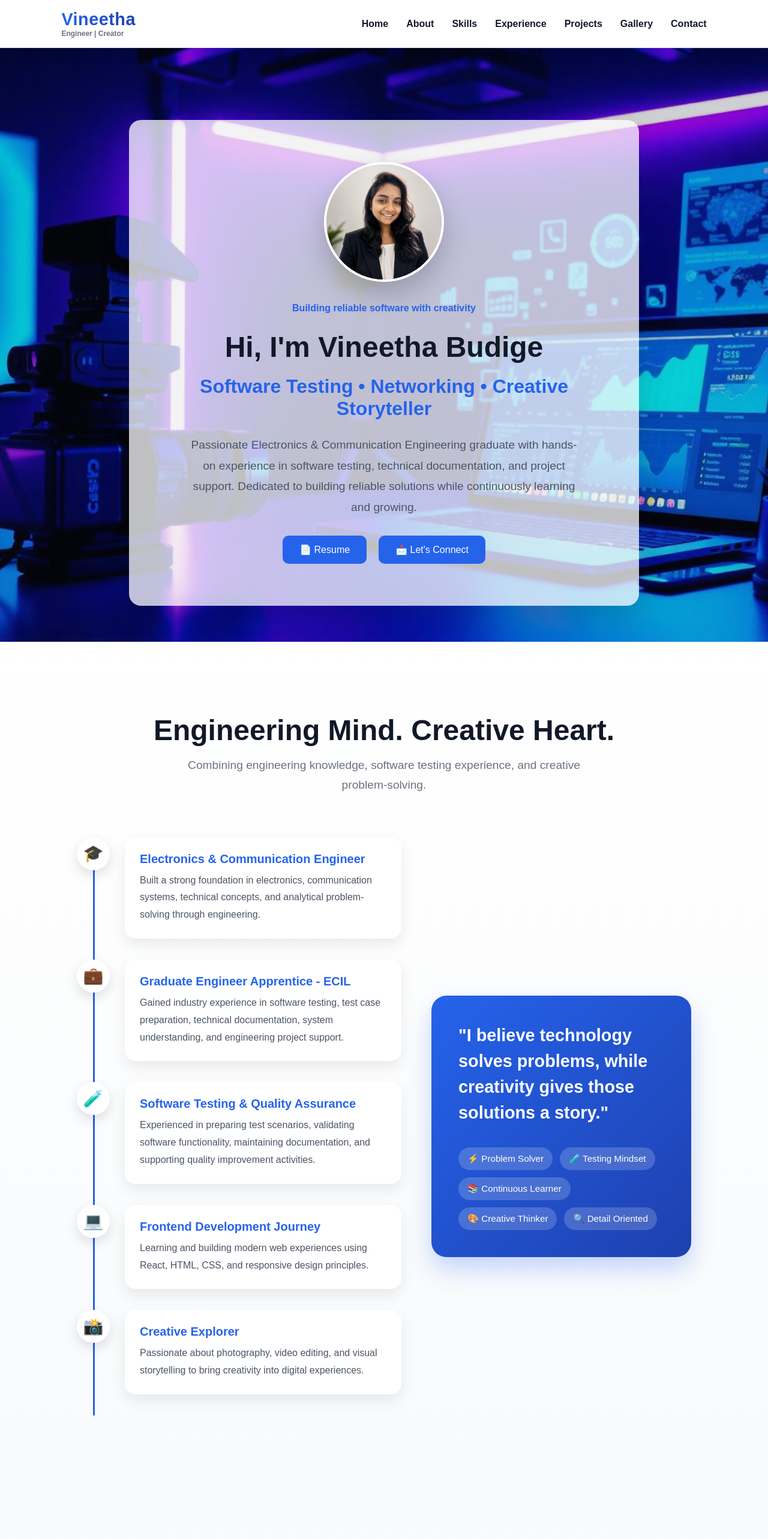
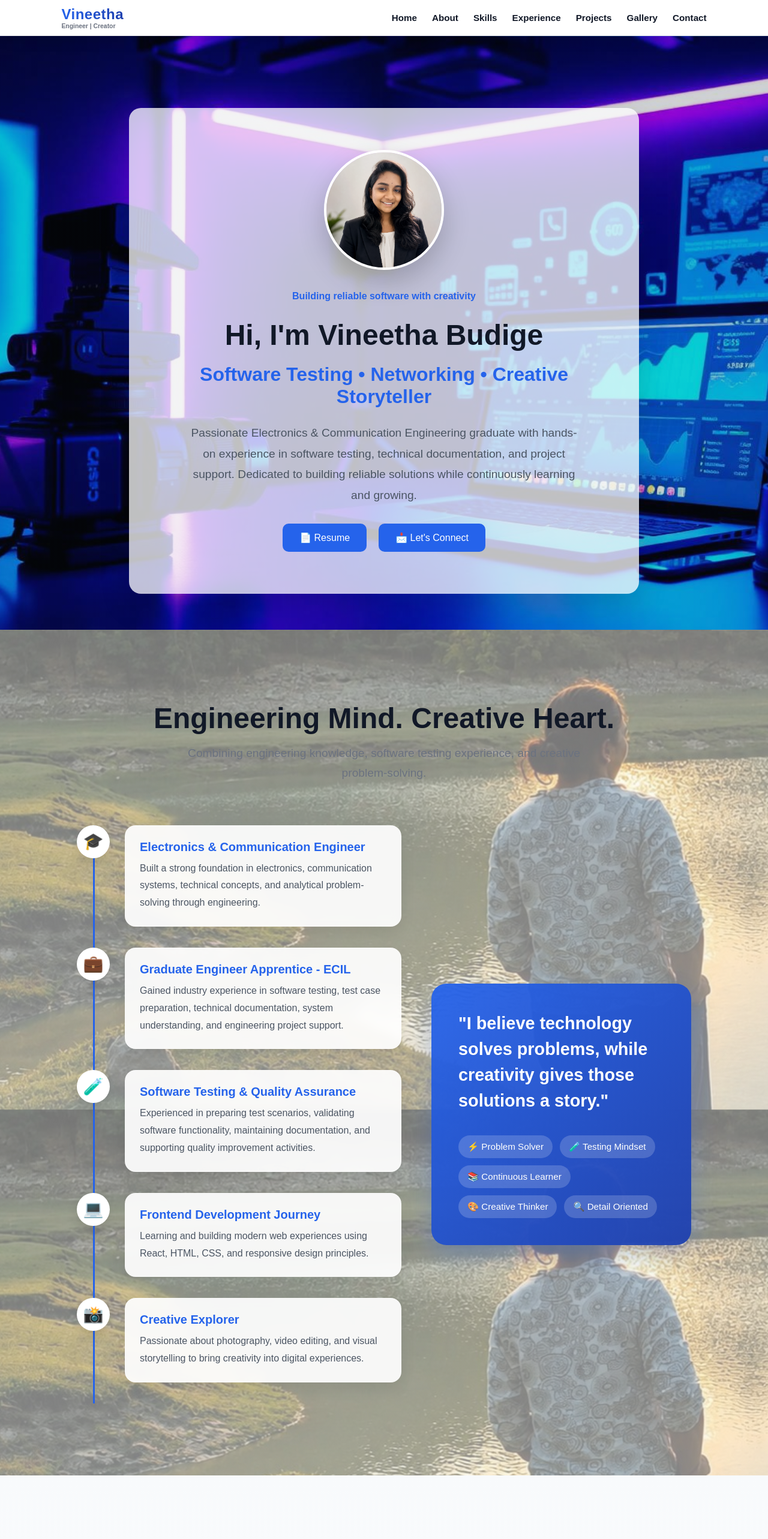
Before and after one commit to vineetha01-commits/vineetha-portfolio, a React (Vite) app: page / in a window 1280 px wide. Shown: the top 2566 px of the page at 60% size. Built offline with nearby package versions, Linux system fonts and the light colour scheme.

Commit message:
Improve navbar design and spacing

```diff
--- a/src/styles/About.css
+++ b/src/styles/About.css
@@ -4,10 +4,14 @@
 
     background:
     linear-gradient(
-        180deg,
-        #ffffff,
-        #f8fafc
-    );
+        rgba(255,255,255,0.45),
+        rgba(248,250,252,0.55)
+    ),
+    url("../assets/aboutbg.jpg");
+
+    background-size:cover;
+    background-position:center;
+    background-attachment:fixed;
 
 }
 
@@ -18,7 +22,6 @@
 .about-header{
 
     text-align:center;
-
     margin-bottom:70px;
 
 }
@@ -28,9 +31,7 @@
 .about-header h2{
 
     font-size:3rem;
-
     color:#111827;
-
     margin-bottom:15px;
 
 }
@@ -40,13 +41,9 @@
 .about-header p{
 
     color:#6b7280;
-
     font-size:1.2rem;
-
     max-width:700px;
-
     margin:auto;
-
     line-height:1.7;
 
 }
@@ -60,7 +57,6 @@
 .about-container{
 
     max-width:1100px;
-
     margin:auto;
 
     display:grid;
@@ -144,7 +140,6 @@
     font-size:1.7rem;
 
     box-shadow:
-
     0 8px 20px rgba(0,0,0,.12);
 
     z-index:2;
@@ -157,17 +152,18 @@
 
 .journey-item div{
 
-    background:white;
+    background:rgba(255,255,255,0.92);
 
     padding:25px;
 
     border-radius:18px;
 
     box-shadow:
-
     0 10px 25px rgba(0,0,0,.08);
 
     transition:.35s ease;
+
+    backdrop-filter:blur(8px);
 
 }
 
@@ -180,8 +176,7 @@
     transform:translateX(12px);
 
     box-shadow:
-
-    0 15px 35px rgba(37,99,235,.15);
+    0 15px 35px rgba(37,99,235,.18);
 
 }
 
@@ -225,8 +220,8 @@
 
     linear-gradient(
         135deg,
-        #2563eb,
-        #1e40af
+        rgba(37,99,235,.95),
+        rgba(30,64,175,.95)
     );
 
     color:white;
@@ -242,6 +237,8 @@
     transition:.35s ease;
 
 }
+
+
 
 
 
@@ -288,7 +285,6 @@
 .creative-tags span{
 
     background:
-
     rgba(255,255,255,.18);
 
     padding:10px 15px;
@@ -351,12 +347,16 @@
 
 
 
+
+
 @media(max-width:600px){
 
 
     .about{
 
         padding:90px 5%;
+
+        background-attachment:scroll;
 
     }
 
--- a/src/styles/Navbar.css
+++ b/src/styles/Navbar.css
@@ -14,10 +14,10 @@
 
     align-items:center;
 
-    padding:16px 8%;
+    padding:10px 8%;
 
     background:
-    rgba(255,255,255,.85);
+    rgba(255,255,255,.88);
 
     backdrop-filter:blur(18px);
 
@@ -47,7 +47,7 @@
 
 .logo{
 
-    font-size:1.8rem;
+    font-size:1.5rem;
 
     font-weight:800;
 
@@ -81,6 +81,7 @@
 }
 
 
+
 .logo:hover{
 
     transform:scale(1.05);
@@ -91,7 +92,7 @@
 
 .brand span{
 
-    font-size:.75rem;
+    font-size:.65rem;
 
     color:#6b7280;
 
@@ -108,7 +109,7 @@
 
     display:flex;
 
-    gap:30px;
+    gap:25px;
 
     list-style:none;
 
@@ -129,6 +130,8 @@
     color:#111827;
 
     font-weight:600;
+
+    font-size:.95rem;
 
     transition:.3s;
 
@@ -152,7 +155,7 @@
 
     left:50%;
 
-    bottom:-8px;
+    bottom:-6px;
 
     width:0;
 
@@ -199,9 +202,9 @@ html{
 
         flex-direction:column;
 
-        gap:15px;
+        gap:10px;
 
-        padding:15px 5%;
+        padding:12px 5%;
 
     }
 
@@ -219,7 +222,7 @@ html{
 
         justify-content:center;
 
-        gap:18px;
+        gap:15px;
 
     }
 
```
Also changed, not shown: src/assets/aboutbg.jpg (added).
